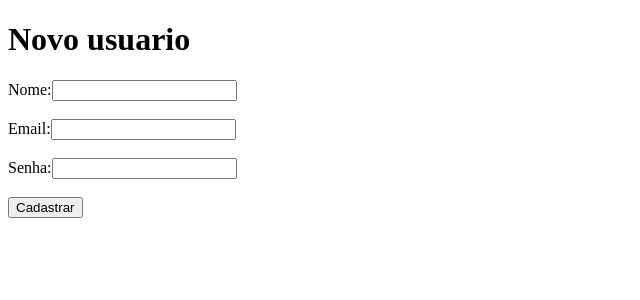
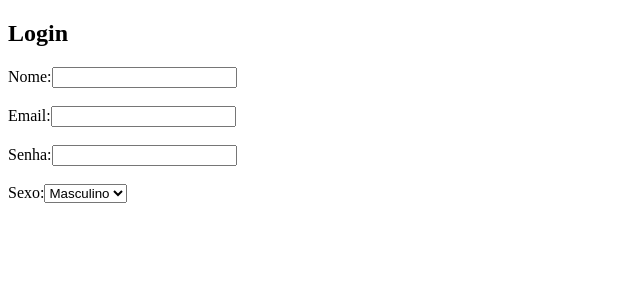
Before and after one commit to maleixorm/meuapp, a React (Create React App) app: page / in a window 1280 px wide. Shown: the top 300 px of the page, without its empty margins (0-640 px from the left). Built offline with nearby package versions, Linux system fonts and the light colour scheme.

Commit message:
Melhorando o formulário com objeto e função única

```diff
--- a/src/App.js
+++ b/src/App.js
@@ -5,45 +5,47 @@
     constructor(props){
         super(props);
         this.state = {
-            nome: '',
-            email: '',
-            senha: '',
-            error: ''
+            form: {
+                nome: '',
+                email: '',
+                senha: '',
+                sexo: ''
+            }
         };
-        this.cadastrar = this.cadastrar.bind(this);
+        this.dadosForm = this.dadosForm.bind(this);
     }
 
-    cadastrar(event){
-        const {nome, email, senha} = this.state;
-
-        if (nome !== '' && email !== '' && senha !== '') {
-            alert(`Nome: ${nome} \n Email: ${email} \n Senha: ${senha}`);
-        } else {
-            this.setState({error: 'Ops! Parece que faltou preencher os campos do formulário!'});
-        }
-
-        event.preventDefault();
+    dadosForm(e){
+        let form = this.state.form;
+        form[e.target.name] = e.target.value;
+        this.setState({form: form});
     }
 
     render(){
         return(
             <div>
-                <h1>Novo usuario</h1>
-                {this.state.error && <p>{this.state.error}</p>}
-                <form onSubmit={this.cadastrar}>
-                    <label for='nome'>Nome:</label>
-                    <input type='text' name='nome' value={this.state.nome} onChange={(e) => this.setState({nome: e.target.value})}/><br/><br/>
+                <h2>Login</h2>
+                <label for="nome">Nome:</label>
+                <input type="text" name="nome" value={this.state.form.nome} onChange={this.dadosForm}/>
+                <br/><br/>
+                <label for="email">Email:</label>
+                <input type="email" name="email" value={this.state.form.email} onChange={this.dadosForm}/>
+                <br/><br/>
+                <label for="password">Senha:</label>
+                <input type="password" name="senha" value={this.state.form.senha} onChange={this.dadosForm} />
+                <br/><br/>
+                <label for="sexo">Sexo:</label>
+                <select name="sexo" value={this.state.form.sexo} onChange={this.dadosForm}>
+                    <option value="masculino">Masculino</option>
+                    <option valie="feminino">Feminino</option>
+                </select>
 
-
-                    <label for='email'>Email:</label>
-                    <input type='email' name='email' value={this.state.email} onChange={(e) => this.setState({email: e.target.value})}/><br/><br/>
-
-
-                    <label for='senha'>Senha:</label>
-                    <input type='password' name='senha' value={this.state.senha} onChange={(e) => this.setState({senha: e.target.value})}/><br/><br/>
-
-                    <button type='submit'>Cadastrar</button>
-                </form>
+                <div>
+                    <h4>{this.state.form.nome}</h4>
+                    <h4>{this.state.form.email}</h4>
+                    <h4>{this.state.form.senha}</h4>
+                    <h4>{this.state.form.sexo}</h4>
+                </div>
             </div>
         );
     }
```
